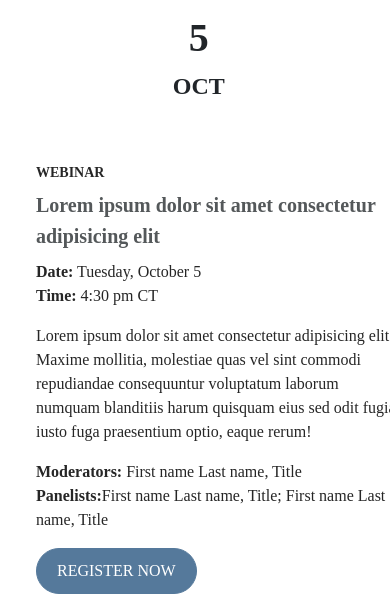
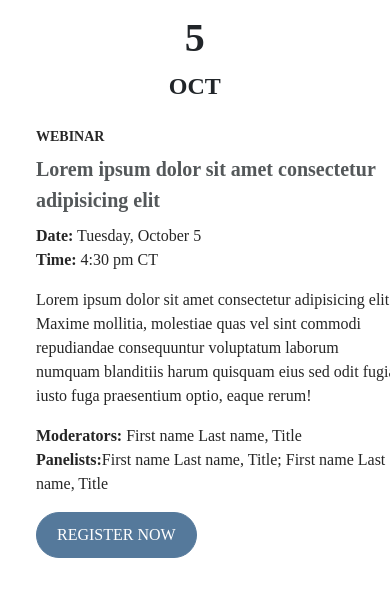
Before and after one commit to mahsen099/calendar, a plain HTML site: page index.html in a window 390 px wide. Shown: the top 595 px of the page. Drawn offline with nearby package versions, Linux system fonts and the light colour scheme.

Commit message:
Update style.css

```diff
--- a/style.css
+++ b/style.css
@@ -23,9 +23,6 @@ h4{
     font-size: 20px;
     line-height: 31px;
     color: #54585a;
-}
-.text-center{
-    padding-left: 7%;
 }
 p{
     font-weight: 500;
@@ -62,8 +59,12 @@ button {
 	background-color:#446688;
 }
 .full-cont{
-    margin: 24px;
-    padding-top: 12px;
+    margin-bottom: 24px;
+    margin-right: 24px;
+    margin-left: 24px;
+
+
+
 }
 .flag{
     background-image: url("./photo/cai-flag-f5f4f0.jpg");
@@ -84,6 +85,6 @@ button {
         width:100%;
     }
     .text-center{
-        padding-left: 5%;
+        padding-left: 3%;
     }
 }
```
